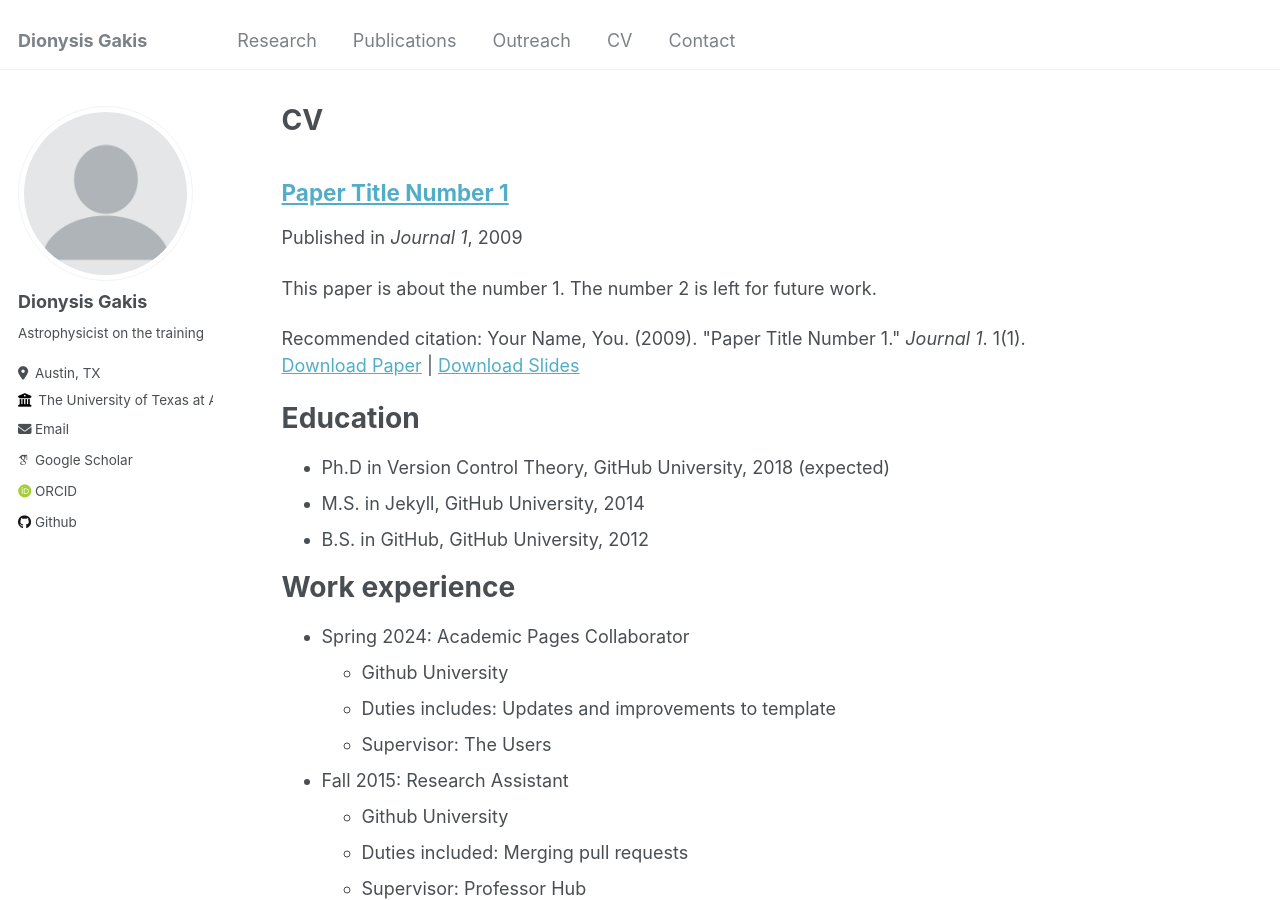
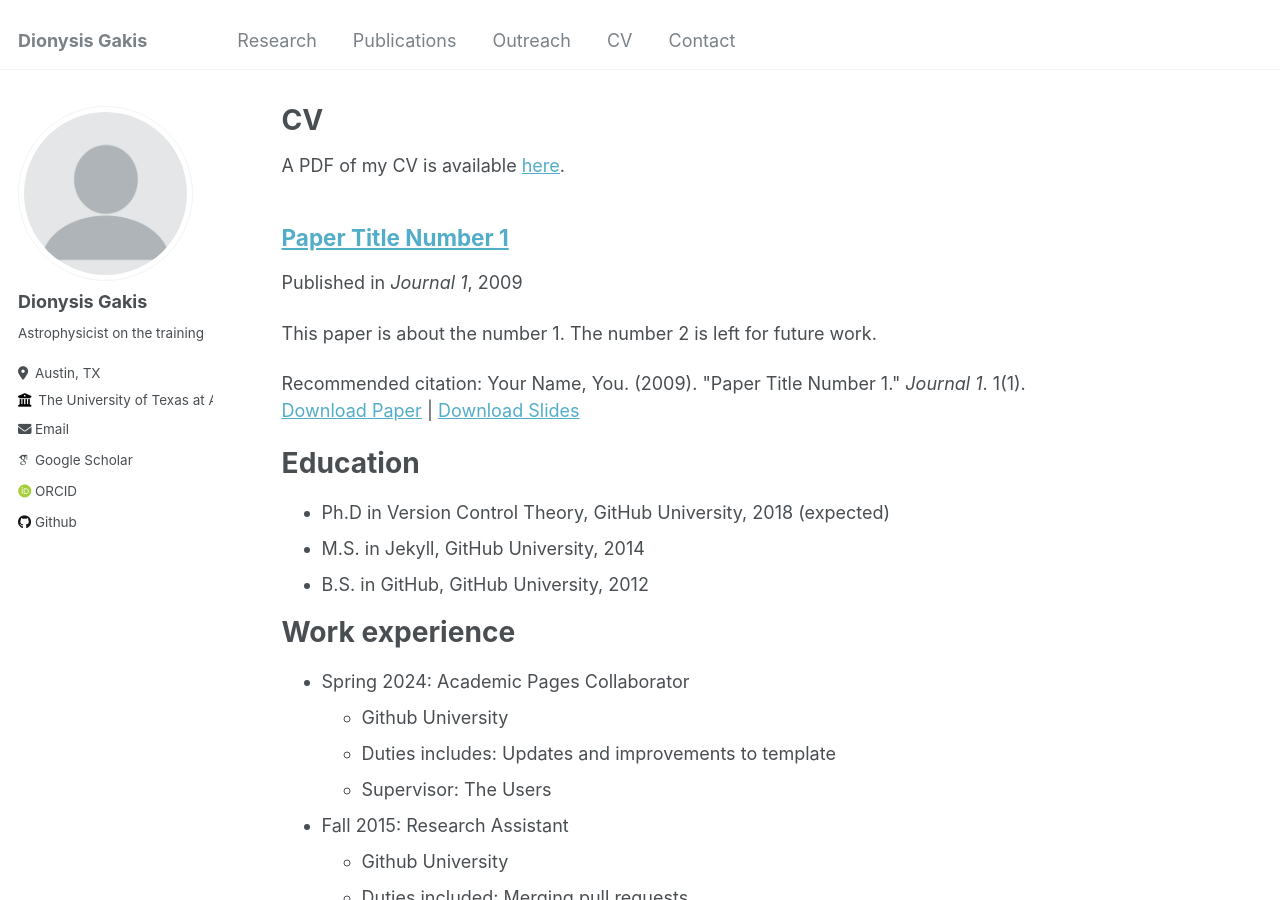
Before and after one commit to diongak/diongak.github.io, a Jekyll site: the page built from _pages/cv.md, in a window 1280 px wide and 900 px high. Built offline with Jekyll 4.4.1, drawn with Linux system fonts in a browser that asks for light colours; some web fonts are replaced.

Commit message:
Update18

```diff
--- a/_pages/cv.md
+++ b/_pages/cv.md
@@ -6,6 +6,8 @@ author_profile: true
 redirect_from:
   - /resume
 ---
+
+A PDF of my CV is available [here]({{ site.baseurl }}/files/CV.pdf).
 
 {% include base_path %}
 
```
